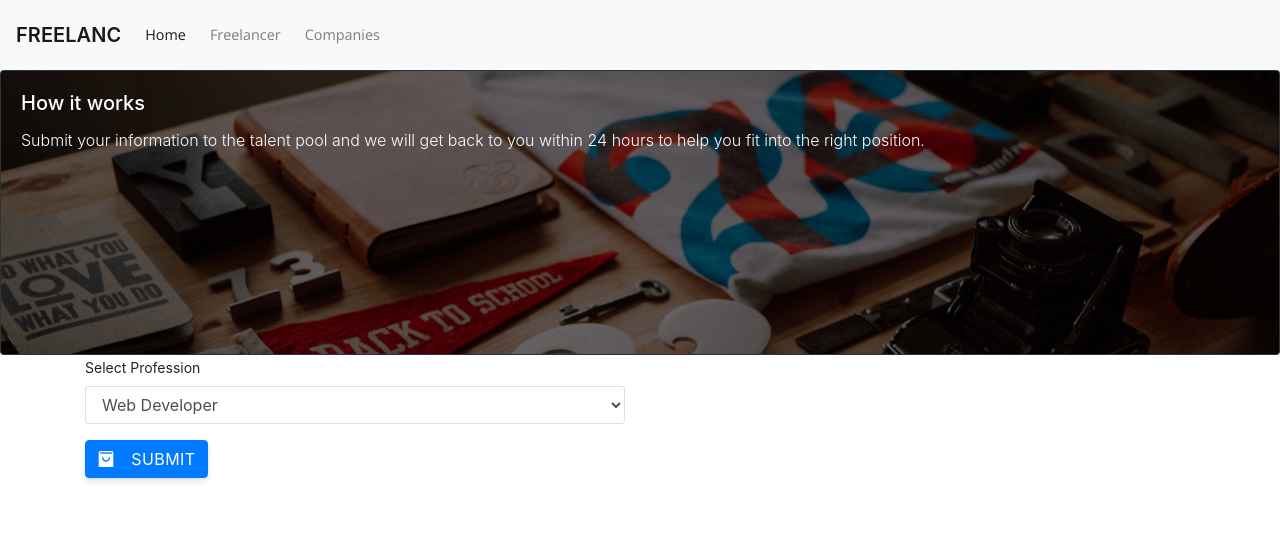
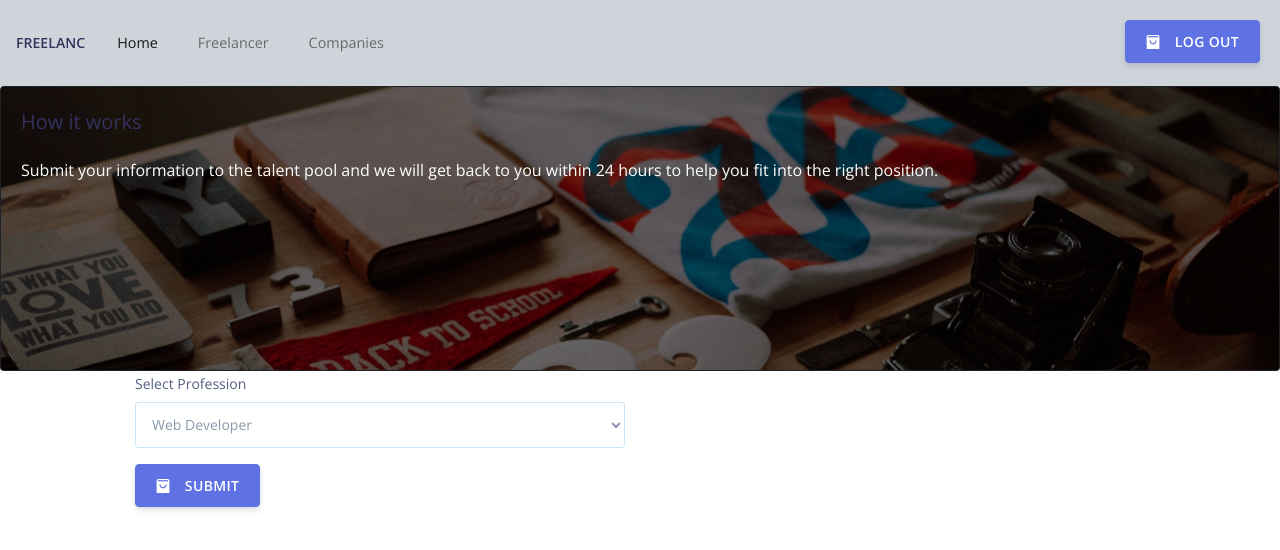
Before and after one commit to peterkohler95/Freelanc, a Node server app: page /company in a window 1280 px wide. Shown: the top 550 px of the page. Run offline with Node 20, Linux system fonts and the light colour scheme; some libraries are stand-ins or nearby versions.

Commit message:
added logout btn to freelancer and company navbars

```diff
--- a/public/company.html
+++ b/public/company.html
@@ -7,6 +7,8 @@
     <title>Freelancer</title>
     <meta name="viewport" content="width=device-width, initial-scale=1">
 
+    <link rel="stylesheet" href="https://stackpath.bootstrapcdn.com/bootstrap/4.1.3/css/bootstrap.min.css" integrity="sha384-MCw98/SFnGE8fJT3GXwEOngsV7Zt27NXFoaoApmYm81iuXoPkFOJwJ8ERdknLPMO"
+        crossorigin="anonymous">
     <!-- Fonts -->
     <link href="https://fonts.googleapis.com/css?family=Open+Sans:300,400,600,700" rel="stylesheet">
 
@@ -17,8 +19,7 @@
     <!-- Theme CSS -->
     <link type="text/css" href="/assets/css/argon.min.css" rel="stylesheet">
 
-    <link rel="stylesheet" href="https://stackpath.bootstrapcdn.com/bootstrap/4.1.3/css/bootstrap.min.css" integrity="sha384-MCw98/SFnGE8fJT3GXwEOngsV7Zt27NXFoaoApmYm81iuXoPkFOJwJ8ERdknLPMO"
-        crossorigin="anonymous">
+
 
     <link rel="stylesheet" type="text/css" media="screen" href="./css/company.css" />
 
@@ -41,15 +42,23 @@
                         </a>
                     </li>
                     <li class="nav-item">
-                        <a class="nav-link" href="/freelancer">Freelancer</a>
+                        <a class="nav-link" href="freelancer.html">Freelancer</a>
                     </li>
                     <li class="nav-item">
-                        <a class="nav-link" href="/company">Companies</a>
+                        <a class="nav-link" href="company.html">Companies</a>
                     </li>
                     <li class="nav-item">
                         <a class="nav-link" href="Network.html"></a>
                     </li>
                 </ul>
+                <button id="signOutBtn" class="btn btn-icon btn-3 btn-primary" type="button">
+                    <span class="btn-inner--icon">
+                        <i class="ni ni-bag-17"></i>
+                    </span>
+
+                    <span class="btn-inner--text">Log out</span>
+
+                </button>
             </div>
         </nav>
     </div>
--- a/public/css/company.css
+++ b/public/css/company.css
@@ -27,3 +27,9 @@
 
 
 }
+
+#signOutBtn {
+    position:absolute;
+  top: 20px;
+  right:20px;
+}
--- a/public/css/freelancer_style.css
+++ b/public/css/freelancer_style.css
@@ -442,3 +442,9 @@ transition: all 0.4s; */
         padding: 0 5px;
     }
 }
+
+#signOutBtn {
+    position:absolute;
+  top: 20px;
+  right:20px;
+}
```
Also changed, not shown: public/freelancer.html (+11 -3 lines).
